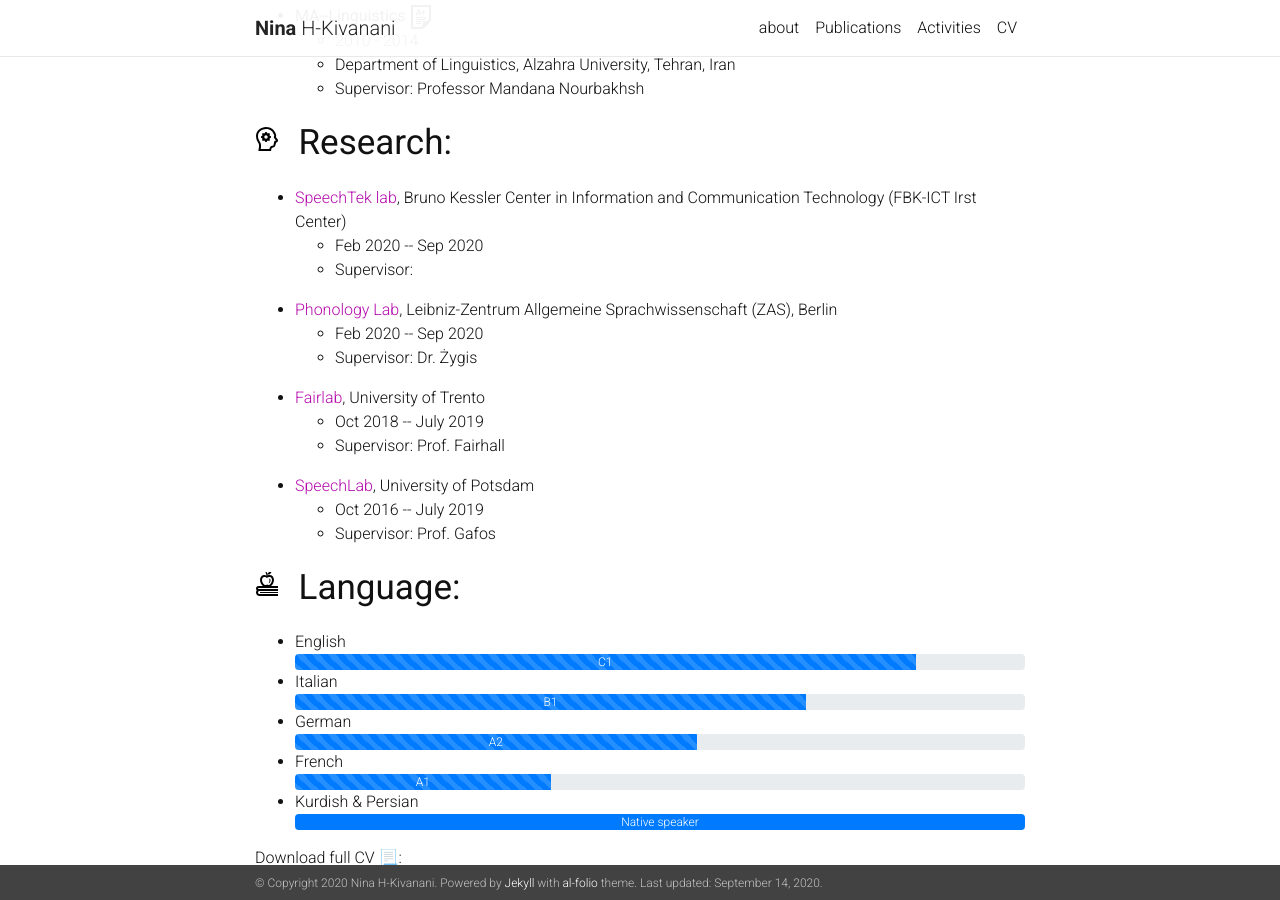
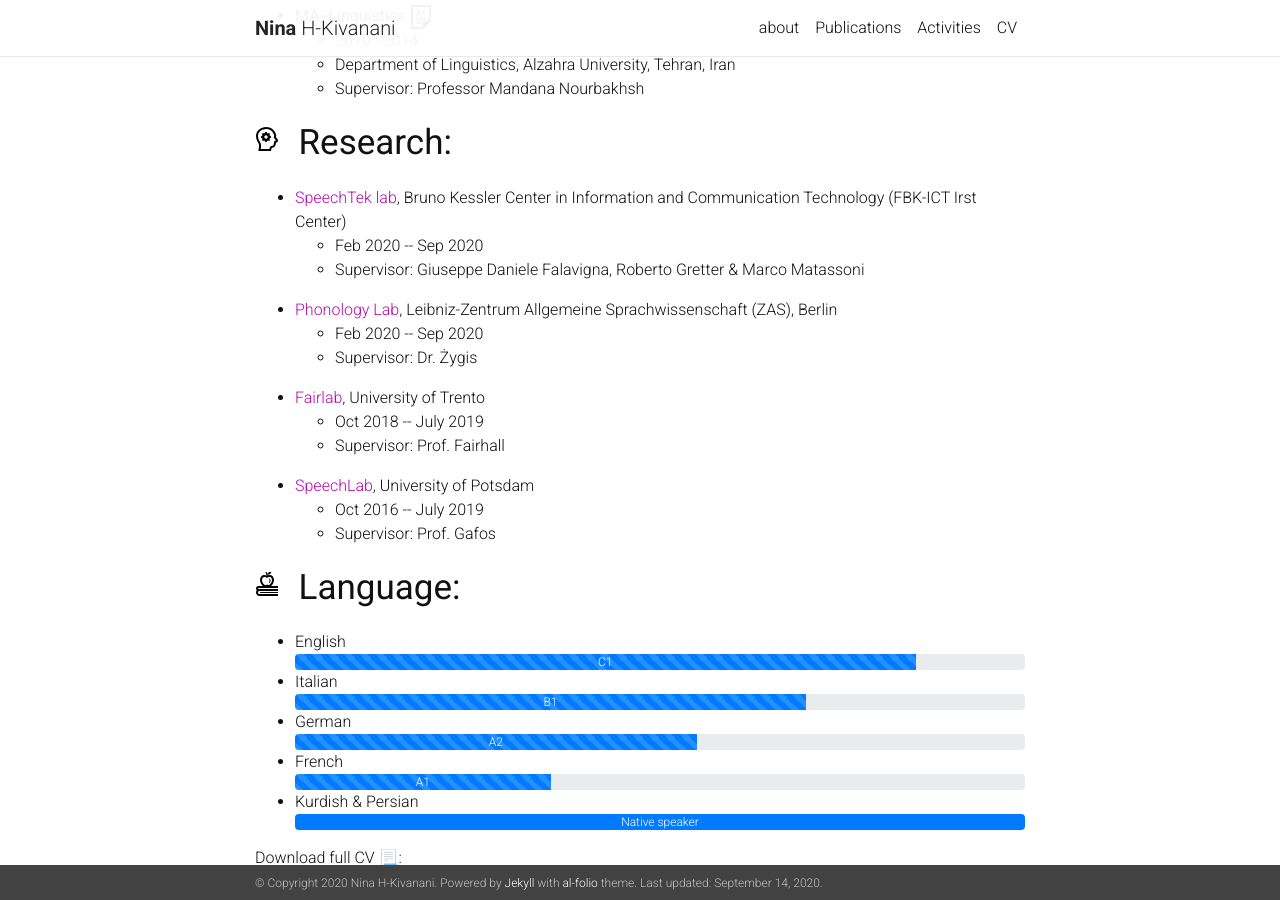
Before and after one commit to NinaHK/NinaHK.github.io, a Jekyll site: the page built from _pages/CV.md, in a window 1280 px wide and 900 px high, scrolled down 449 px. Built offline with Jekyll 4.4.1, drawn with Linux system fonts in a browser that asks for light colours; nearby versions of some CDN libraries; a style sheet for code colours, icons or effects is not loaded.

```diff
--- a/_pages/CV.md
+++ b/_pages/CV.md
@@ -53,7 +53,7 @@
 <ul>
   <li><a href="https://ict.fbk.eu/units/speechtek/">SpeechTek lab</a>, Bruno Kessler Center in Information and Communication Technology (FBK-ICT Irst Center)</li>
   <ul><li> Feb 2020 -- Sep 2020</li>
-  	<li>Supervisor: </li>
+  	<li>Supervisor: Giuseppe Daniele Falavigna, Roberto Gretter & Marco Matassoni </li>
   </ul>
 </ul>
 <ul>
```
